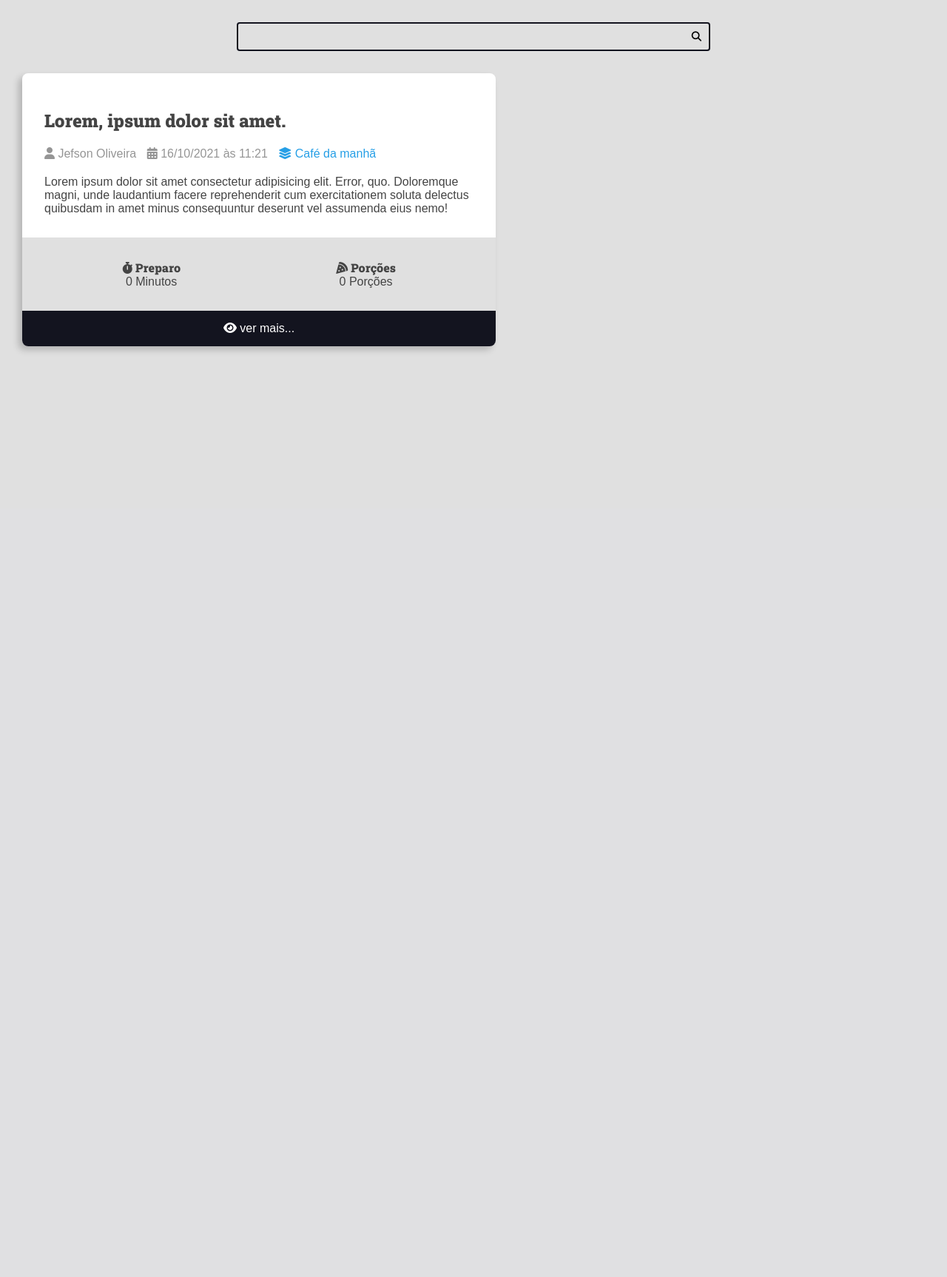
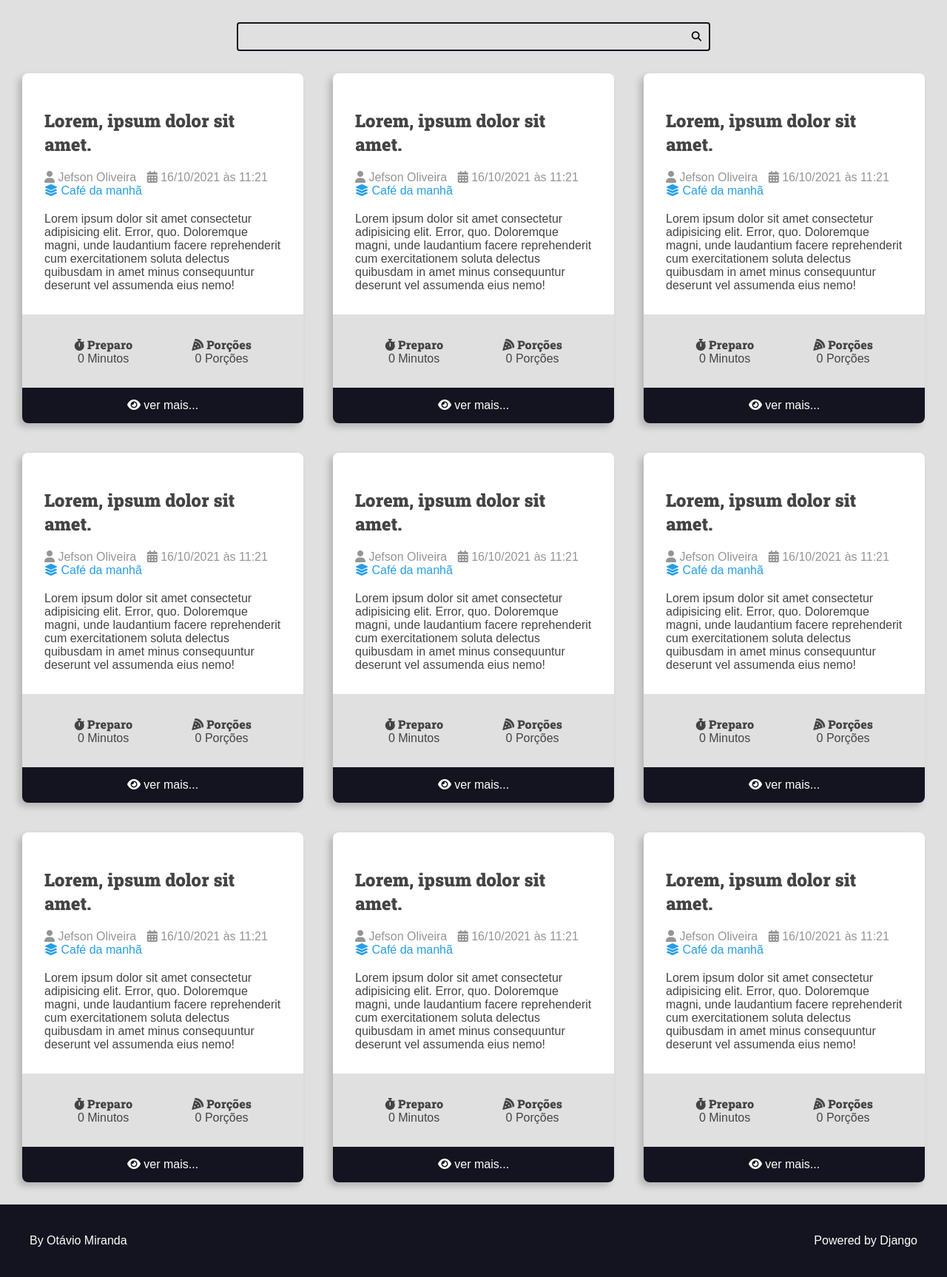
Before and after one commit to JefsonOliveira/curso-django-projeto1, a Django app: page / in a window 1280 px wide. Shown: the part 113-1839 px from the top of the page at 74% size. Before the commit the page ends 589 px from the top, so only its background shows below. Run offline with Django 5.2, Linux system fonts and the light colour scheme; some libraries are stand-ins or nearby versions.

Commit message:
feat: criação do footer

```diff
--- /dev/null
+++ b/recipes/templates/recipes/partials/footer.html
@@ -0,0 +1,9 @@
+<footer class="main-footer">
+    <div class="developer">
+        <a href="https://www.otaviomiranda.com.br/" target="_blank" rel="noreferrer noopener">By Otávio Miranda</a>
+    </div>
+
+    <div class="powered">
+        <a href="https://www.djangoproject.com/" target="_blank" rel="noreferrer noopener">Powered by Django</a>
+      </div>
+</footer>
--- a/recipes/templates/recipes/partials/head.html
+++ b/recipes/templates/recipes/partials/head.html
@@ -255,6 +255,25 @@
       filter: brightness(2);
     }
 
+    .main-footer {
+      display: flex;
+      align-items: center;
+      justify-content: space-between;
+      background: var(--color-primary-dark);
+      color: var(--color-white);
+      padding: var(--spacing-gutter-large);
+    }
+
+    .main-footer a {
+      color: var(--color-white);
+      text-decoration: none;
+      transition: all 300ms ease-in-out;
+    }
+
+    .main-footer a:hover {
+      filter: brightness(.8);
+    }
+
 
   </style>
 </head>
--- /dev/null
+++ b/recipes/templates/recipes/partials/recipe.html
@@ -0,0 +1,60 @@
+<div class="recipe recipe-list-item">
+    <div class="recipe-cover">
+        <img src="https://via.placeholder.com/1280x720.png/269fe6" alt="">
+    </div>
+    <div class="recipe-title-container">
+        <h2 class="recipe-title">
+            Lorem, ipsum dolor sit amet.
+        </h2>
+    </div>
+
+    <div class="recipe-author">
+        <span class="recipe-author-item">
+            <i class="fas fa-user"></i>
+            Jefson Oliveira
+        </span>
+        <span class="recipe-author-item">
+            <i class="fas fa-calendar-alt"></i>
+            16/10/2021 às 11:21
+        </span>
+        <span class="recipe-author-item">
+            <a href="/recipes/category/cafe-da-manha/">
+                <i class="fas fa-layer-group"></i>
+                <span>Café da manhã</span>
+            </a>
+        </span>
+    </div>
+
+    <div class="recipe-content">
+        <p>Lorem ipsum dolor sit amet consectetur adipisicing elit. Error, quo. Doloremque magni, unde laudantium
+            facere reprehenderit cum exercitationem soluta delectus quibusdam in amet minus consequuntur deserunt vel
+            assumenda eius nemo!</p>
+    </div>
+
+    <div class="recipe-meta-container">
+        <div class="recipe-meta recipe-preparation">
+            <h3 class="recipe-meta-title">
+                <i class="fas fa-stopwatch"></i> Preparo
+            </h3>
+            <div class="recipe-meta-text">
+                0 Minutos
+            </div>
+        </div>
+        <div class="recipe-meta recipe-servings">
+            <h3 class="recipe-meta-title">
+                <i class="fas fa-pizza-slice"></i> Porções
+            </h3>
+            <div class="recipe-meta-text">
+                0 Porções
+            </div>
+        </div>
+    </div>
+
+    <footer class="recipe-footer">
+        <a href="" class="recipe-read-more button button-dark button-full-width">
+            <i class="fas fa-eye"></i>
+            <span>ver mais...</span>
+        </a>
+    </footer>
+
+</div>
```
Also changed, not shown: recipes/templates/recipes/pages/home.html (+11 -60 lines).
